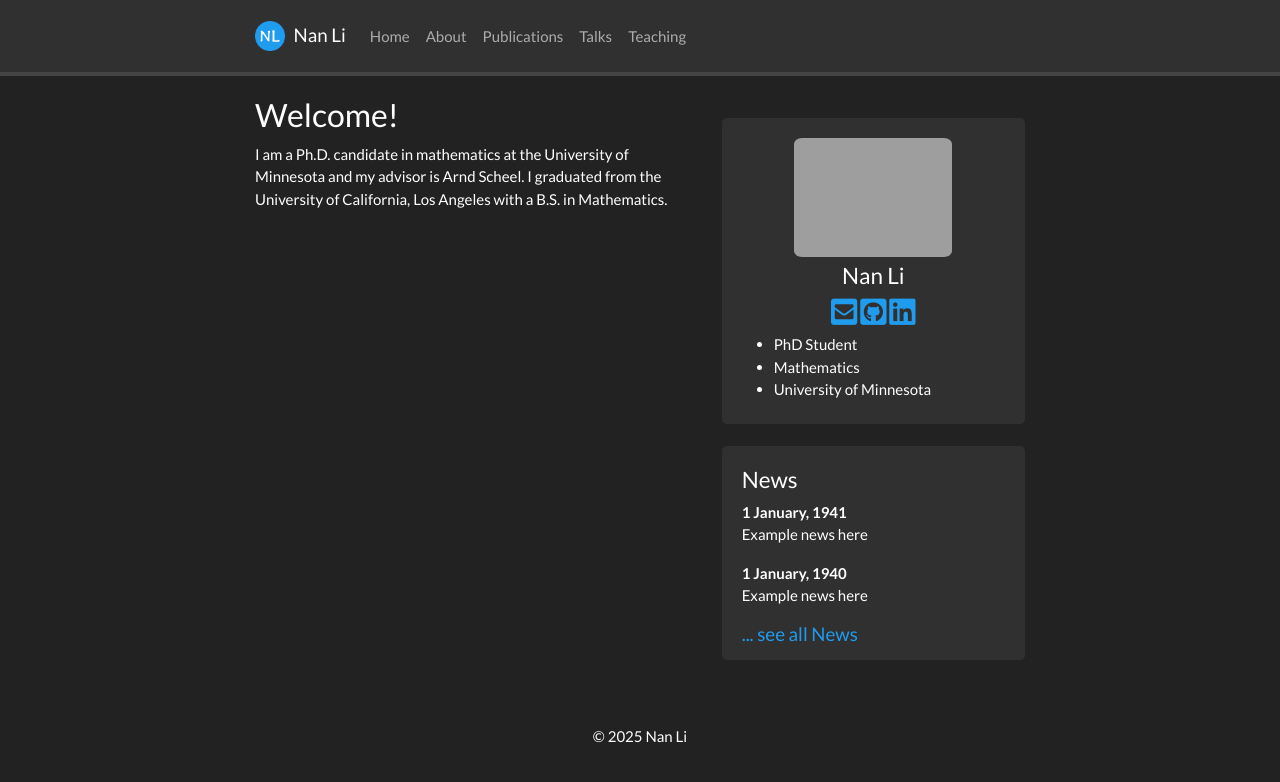
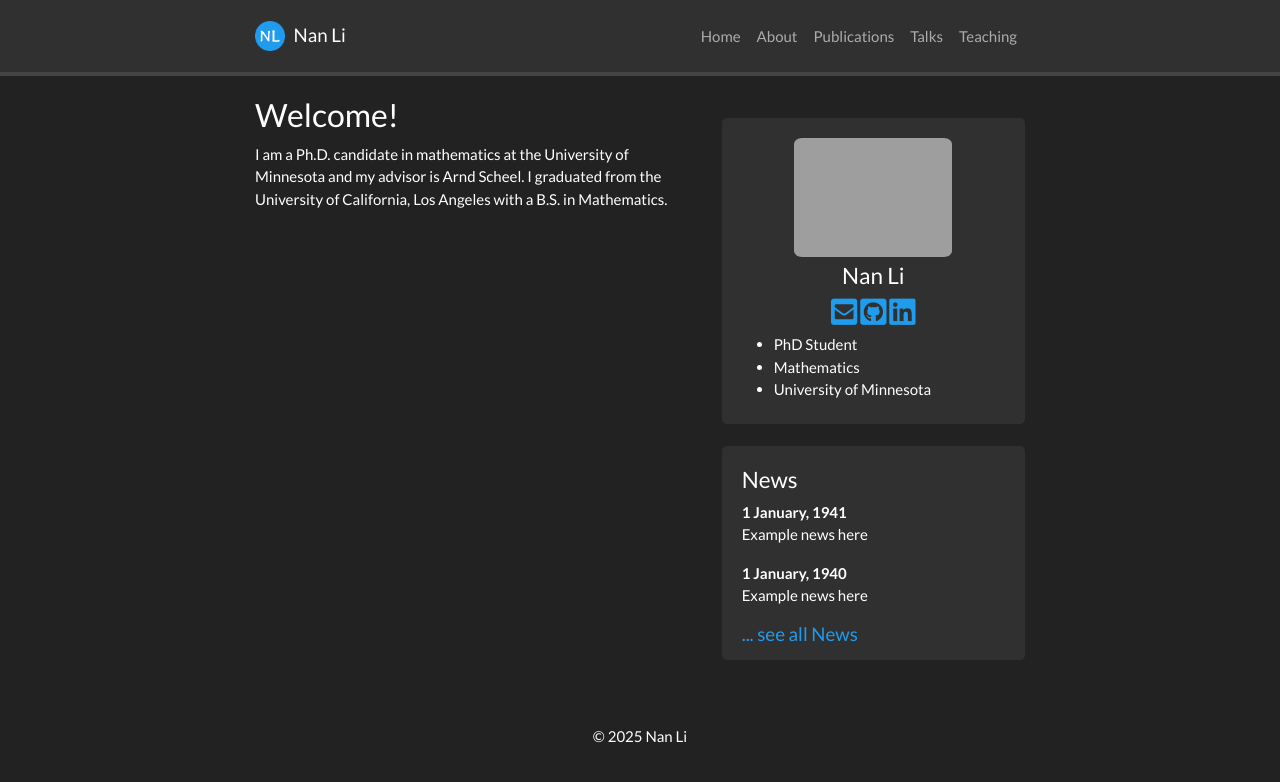
Before and after one commit to eigennan/eigennan.github.io, a Jekyll site: the page built from _pages/home.md, in a window 1280 px wide. Shown: the top 782 px of the page. Built offline with Jekyll 4.4.1, drawn with Linux system fonts in a browser that asks for light colours; a style sheet for code colours, icons or effects is not loaded.

Commit message:
Update header.html

```diff
--- a/_includes/header.html
+++ b/_includes/header.html
@@ -14,7 +14,7 @@ height="0" width="0" style="display:none;visibility:hidden"></iframe></noscript>
     </button>
 
     <div class="collapse navbar-collapse" id="navbarColor02">
-        <div class="navbar-nav me-auto">
+        <div class="navbar-nav ms-auto">
             <a class="nav-item nav-link" href="{{ site.url }}{{ site.baseurl }}/">Home</a>
             {% for page in site.nav_pages %}
                 <a class="nav-item nav-link" href="{{ site.url }}{{ site.baseurl }}/{{page.name}}">{{page.name | capitalize }}</a>
```
